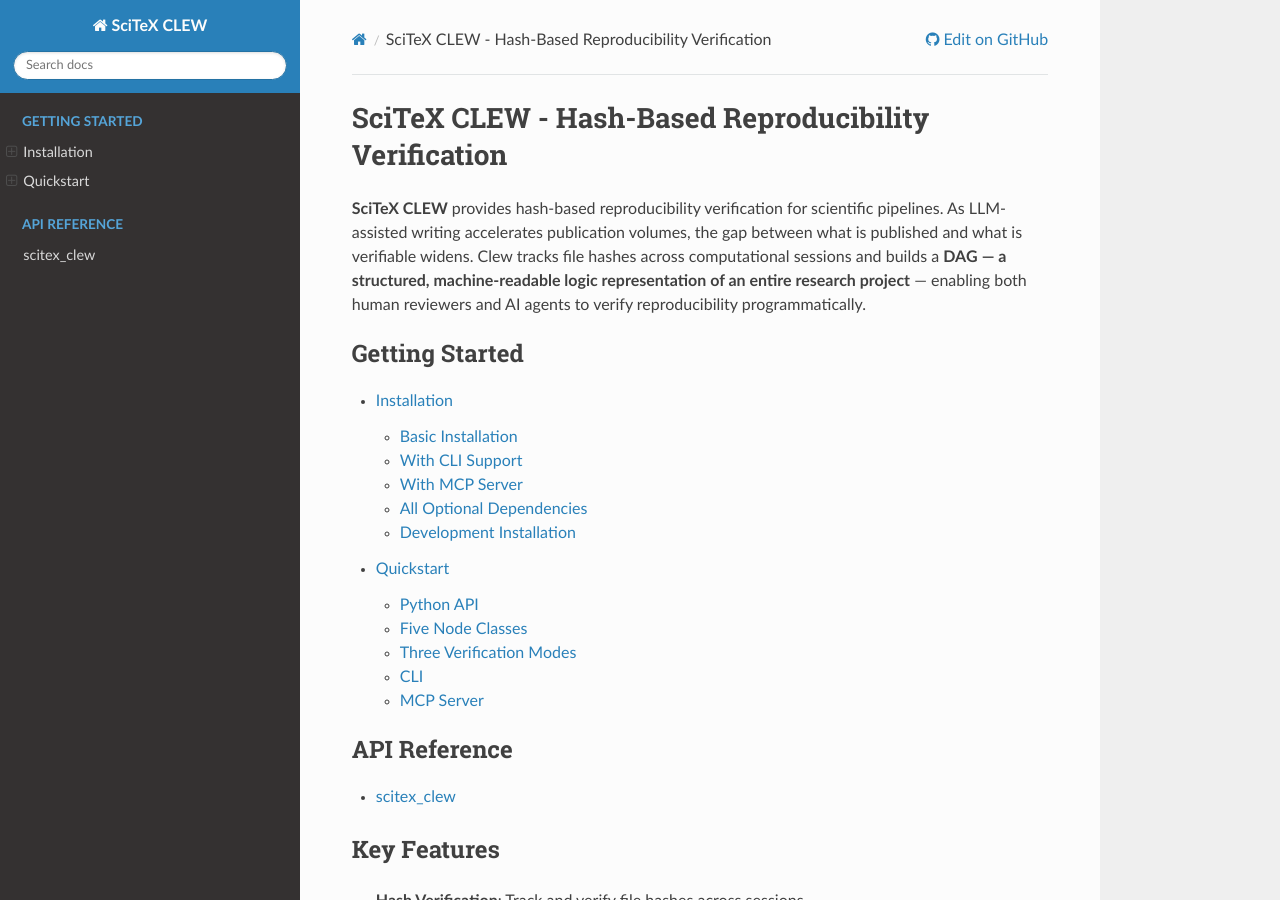
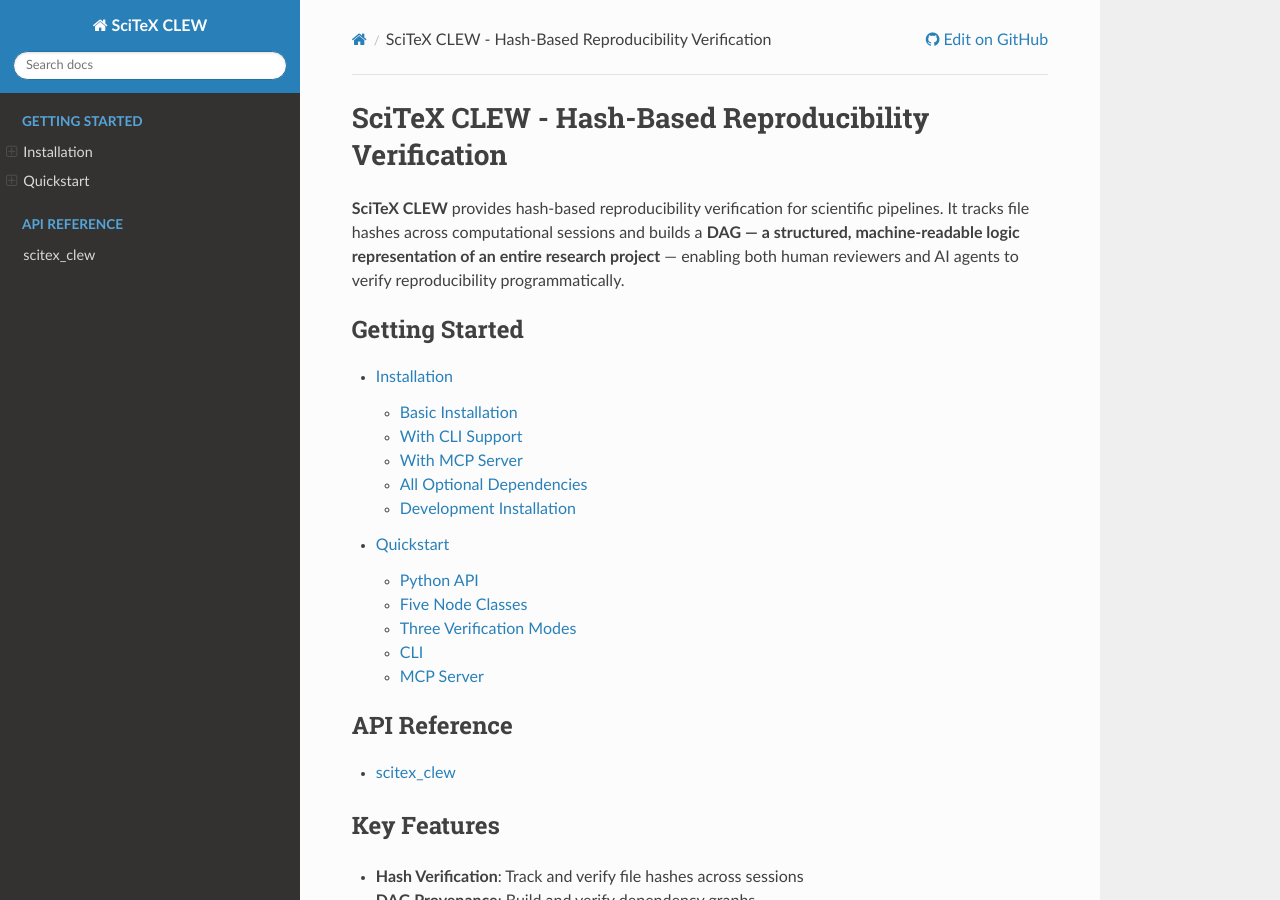
Before and after one commit to ywatanabe1989/scitex-clew, a Sphinx documentation site: the page built from docs/sphinx/index.rst, in a window 1280 px wide and 900 px high. Built offline with Sphinx 7.4.7 and the Read the Docs theme 3.1.0, drawn with Linux system fonts in a browser that asks for light colours.

Commit message:
docs: trim Problem statement per user feedback
Co-Authored-By: Claude Opus 4.6 <noreply@anthropic.com>

```diff
--- a/docs/sphinx/index.rst
+++ b/docs/sphinx/index.rst
@@ -2,10 +2,9 @@ SciTeX CLEW - Hash-Based Reproducibility Verification
 ======================================================
 
 **SciTeX CLEW** provides hash-based reproducibility verification for scientific pipelines.
-As LLM-assisted writing accelerates publication volumes, the gap between what is published
-and what is verifiable widens. Clew tracks file hashes across computational sessions and
-builds a **DAG — a structured, machine-readable logic representation of an entire research
-project** — enabling both human reviewers and AI agents to verify reproducibility programmatically.
+It tracks file hashes across computational sessions and builds a **DAG — a structured,
+machine-readable logic representation of an entire research project** — enabling both
+human reviewers and AI agents to verify reproducibility programmatically.
 
 .. toctree::
    :maxdepth: 2
```
Also changed, not shown: README.md (+1 -1 lines).
